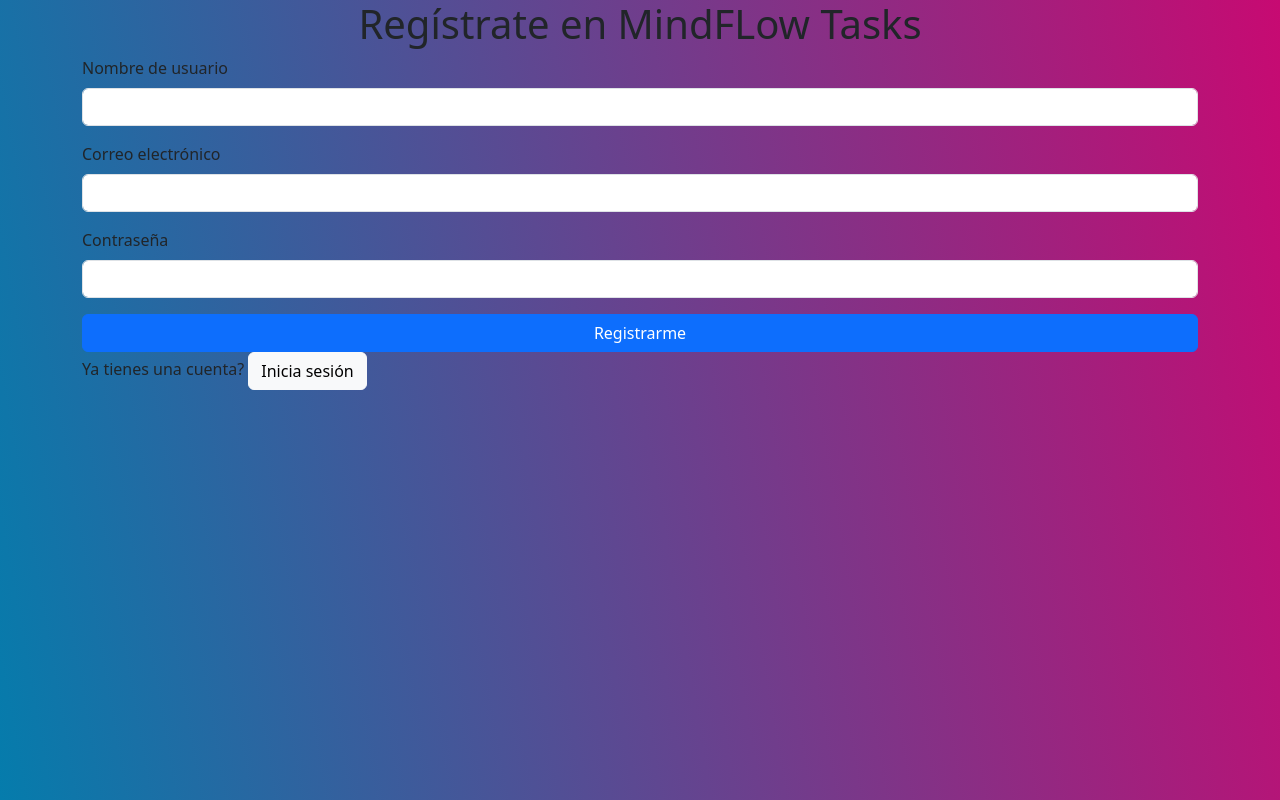
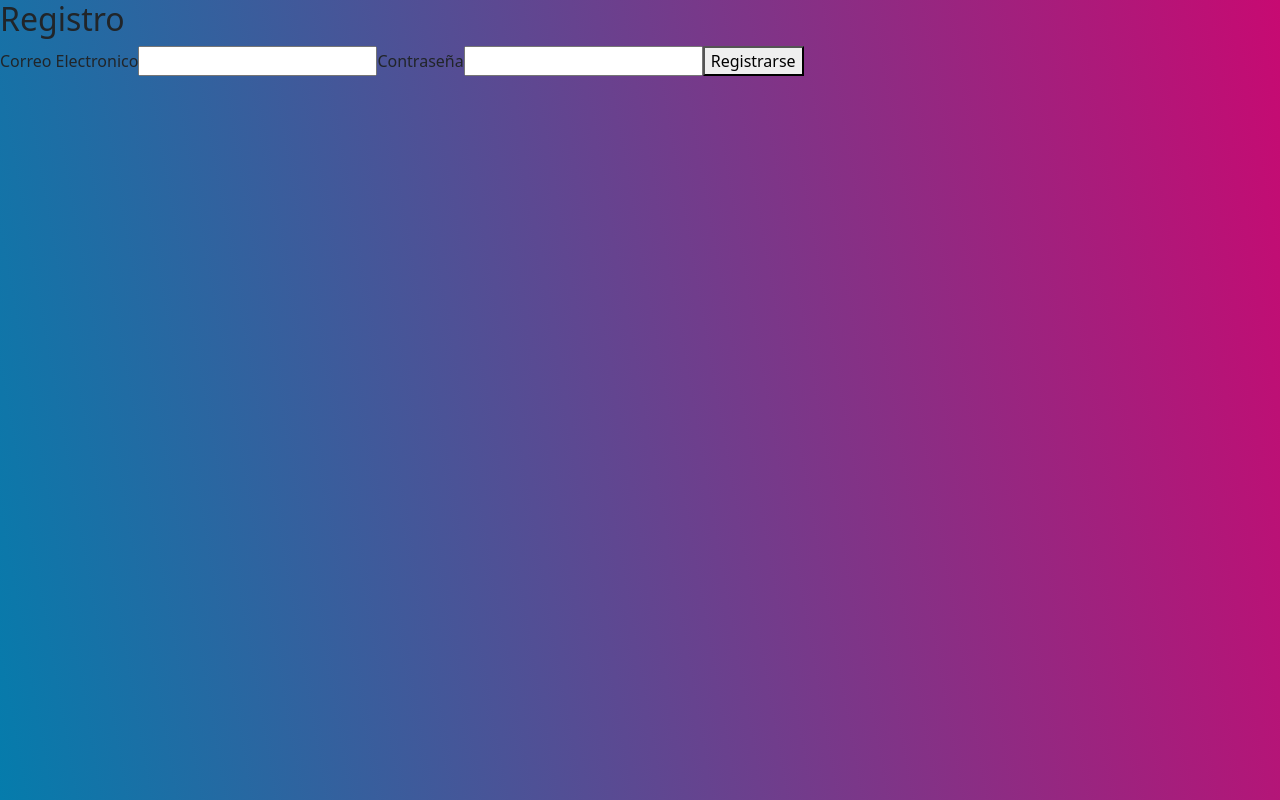
Before and after one commit to pinillajuanes/CRUD-Firebase-ReactJS, a React (Create React App) app: page /register in a window 1280 px wide. Built offline with nearby package versions, Linux system fonts and the light colour scheme.

Commit message:
Agrega componentes de login y registro

```diff
--- a/package.json
+++ b/package.json
@@ -7,7 +7,7 @@
     "@testing-library/react": "^13.4.0",
     "@testing-library/user-event": "^13.5.0",
     "bootstrap": "^5.3.2",
-    "firebase": "^10.6.0",
+    "firebase": "^10.7.0",
     "react": "^18.2.0",
     "react-dom": "^18.2.0",
     "react-router-dom": "^6.19.0",
--- a/src/App.js
+++ b/src/App.js
@@ -6,16 +6,26 @@
 import Register from './components/Register';
 import Login from './components/Login';
 
-import { BrowserRouter, Route, Routes} from 'react-router-dom';
+import { BrowserRouter, Route, Routes } from 'react-router-dom';
 
 function App() {
+  const handleRegistration = (user) => {
+    console.log("User registered:", user);
+    // Add any additional logic you want to perform after registration
+  }
+
+  const handleLogin = (user) => {
+    console.log("User logged in:", user);
+    // Add any additional logic you want to perform after login
+  }
+
   return (
     <div className="App">
       <BrowserRouter>
         <Routes>
           <Route path="/" element={<Home />} />
-          <Route path="/register" element={<Register />} />
-          <Route path="/login" element={<Login />} />
+          <Route path="/register" element={<Register onRegistration={handleRegistration} />} />
+          <Route path="/login" element={<Login onLogin={handleLogin} />} />
           <Route path="/showall" element={<Show />} />
           <Route path="/create" element={<Create />} />
           <Route path="/edit/:id" element={<Edit />} />
--- a/src/components/Login.js
+++ b/src/components/Login.js
@@ -1,70 +1,13 @@
-// Importa las funciones necesarias de Firebase
-import React, { useState } from 'react';
-import { useNavigate, Link } from 'react-router-dom';
-import { signInWithEmailAndPassword } from 'firebase/auth';
-import { auth } from '../firebaseConfig/firebase';
+import React from "react";
+import LoginForm from "./LoginForm";
 
 const Login = () => {
-  const [email, setEmail] = useState('');
-  const [password, setPassword] = useState('');
-  const navigate = useNavigate();
-
-  const handleLogin = async (e) => {
-    e.preventDefault();
-
-    try {
-      // Intenta iniciar sesión con el correo electrónico y la contraseña proporcionados
-      await signInWithEmailAndPassword(auth, email, password);
-
-      console.log('Inicio de sesión exitoso');
-      navigate('/showall'); // Redirige a la página después del inicio de sesión
-    } catch (error) {
-      console.error('Error al iniciar sesión', error.message);
-    }
-  };
-
   return (
-    <div className='container'>
-      <div className='row'>
-        <div className='col'>
-          <h1 className='text-center'>Iniciar Sesión en MindFLow Tasks</h1>
-
-          <form onSubmit={handleLogin}>
-            <div className='mb-3'>
-              <label className='form-label'>Correo electrónico</label>
-              <input
-                type='text'
-                className='form-control'
-                value={email}
-                onChange={(e) => setEmail(e.target.value)}
-              />
-            </div>
-
-            <div className='mb-3'>
-              <label className='form-label'>Contraseña</label>
-              <input
-                type='password'
-                className='form-control'
-                value={password}
-                onChange={(e) => setPassword(e.target.value)}
-              />
-            </div>
-
-            <div className='d-grid gap-2'>
-              <button type='submit' className='btn btn-primary'>
-                Iniciar Sesión
-              </button>
-            </div>
-          </form>
-
-          ¿No tienes una cuenta?{' '}
-          <Link to={`/register`} className='btn btn-light'>
-            Regístrate
-          </Link>
-        </div>
-      </div>
+    <div>
+      <h2>Iniciar Sesión</h2>
+      <LoginForm />
     </div>
   );
-};
+}
 
 export default Login;
--- /dev/null
+++ b/src/components/LoginForm.js
@@ -0,0 +1,42 @@
+import React, { useState } from "react";
+import { auth } from '../firebaseConfig/firebase';
+import { signInWithEmailAndPassword } from 'firebase/auth';
+
+const LoginForm = ({ onLogin }) => {
+  const [email, setEmail] = useState('');
+  const [password, setPassword] = useState('');
+  const [error, setError] = useState(null);
+  const [currentUser, setCurrentUser] = useState(null);
+
+  const loginUser = async () => {
+    try {
+      const userCredential = await signInWithEmailAndPassword(auth, email, password);
+      setError(null);
+      setCurrentUser(userCredential.user); // Callback to parent component
+    } catch (error) {
+      setError(error.message);
+    }
+  }
+
+  return (
+    <div>
+      <label htmlFor="email">Correo Electronico</label>
+      <input type="email" id="email" onChange={(ev) => setEmail(ev.target.value)} />
+      <label htmlFor="password">Contraseña</label>
+      <input type="password" id="password" onChange={(ev) => setPassword(ev.target.value)} />
+      <button onClick={loginUser}>Iniciar sesión</button>
+      {currentUser && (
+        <div>
+          <p>Usuario autenticado: {currentUser.email}</p>
+        </div>
+      )}
+      {error && (
+        <div>
+          <p>Error: {error}</p>
+        </div>
+      )}
+    </div>
+  );
+};
+
+export default LoginForm;
--- a/src/components/Navbar.js
+++ b/src/components/Navbar.js
@@ -14,7 +14,7 @@
             <li>¿Qué es?</li>
             <li>Recursos</li>
             <li></li>
-            <Link to={`/register`} className='btn btn-light'>Iniciar Sesión</Link>
+            <Link to={`/login`} className='btn btn-light'>Iniciar Sesión</Link>
         </ul>
 
       </nav>
--- a/src/components/Register.js
+++ b/src/components/Register.js
@@ -1,69 +1,13 @@
-import React, {useState} from 'react'
-import { useNavigate, Link} from 'react-router-dom'
-import { collection, addDoc } from 'firebase/firestore'
-import { db } from '../firebaseConfig/firebase'
+import React from "react";
+import RegistrationForm from "./RegistrationForm";
 
 const Register = () => {
-  const [nombre, setNombre] = useState('')
-  const [email, setEmail] = useState('')
-  const [contrasena, setContrasena] = useState('')
-  const navigate = useNavigate()
-  const usuariosCollecion = collection(db, "usuarios")
-  const addUser = async (e) => {
-    e.preventDefault()
-    await addDoc(usuariosCollecion, {
-      username: nombre, email: email, password: contrasena})
-    navigate('/showall')
-  }
   return (
-    <div className='container'>
-      <div className='row'>
-        <div className='col'>
-          <h1 className='text-center'>Regístrate en MindFLow Tasks</h1>
-
-          <form onSubmit={addUser}>
-
-            <div className='mb-3'>
-              <label className='form-label'>Nombre de usuario</label>
-              <input
-                type='text'
-                className='form-control'
-                value={nombre}
-                onChange={(e) => setNombre(e.target.value)}
-              />
-            </div>
-
-            <div className='mb-3'>
-              <label className='form-label'>Correo electrónico</label>
-              <input
-                type='text'
-                className='form-control'
-                value={email}
-                onChange={(e) => setEmail(e.target.value)}
-              />
-            </div>
-
-            <div className='mb-3'>
-              <label className='form-label'>Contraseña</label>
-              <input
-                type='text'
-                className='form-control'
-                value={contrasena}
-                onChange={(e) => setContrasena(e.target.value)}
-              />
-            </div>
-
-            <div className='d-grid gap-2'>
-              <button type='submit' className='btn btn-primary'>
-                Registrarme
-              </button>
-            </div>
-          </form>
-          Ya tienes una cuenta? <Link to={`/login`} className='btn btn-light'>Inicia sesión</Link>
-        </div>
-      </div>
+    <div>
+      <h2>Registro</h2>
+      <RegistrationForm />
     </div>
-  )
+  );
 }
 
-export default Register
+export default Register;
--- /dev/null
+++ b/src/components/RegistrationForm.js
@@ -0,0 +1,42 @@
+import React, { useState } from "react";
+import { auth } from '../firebaseConfig/firebase';
+import { createUserWithEmailAndPassword } from 'firebase/auth';
+
+const RegistrationForm = ({ onRegistration }) => {
+  const [email, setEmail] = useState('');
+  const [password, setPassword] = useState('');
+  const [error, setError] = useState(null);
+  const [currentUser, setCurrentUser] = useState(null);
+
+  const registerUser = async () => {
+    try {
+      const userCredential = await createUserWithEmailAndPassword(auth, email, password);
+      setError(null);
+      setCurrentUser(userCredential.user); // Callback to parent component
+    } catch (error) {
+      setError(error.message);
+    }
+  }
+
+  return (
+    <div>
+      <label htmlFor="email">Correo Electronico</label>
+      <input type="email" id="email" onChange={(ev) => setEmail(ev.target.value)} />
+      <label htmlFor="password">Contraseña</label>
+      <input type="password" id="password" onChange={(ev) => setPassword(ev.target.value)} />
+      <button onClick={registerUser}>Registrarse</button>
+      {currentUser && (
+        <div>
+          <p>Usuario autenticado: {currentUser.email}</p>
+        </div>
+      )}
+      {error && (
+        <div>
+          <p>Error: {error}</p>
+        </div>
+      )}
+    </div>
+  );
+};
+
+export default RegistrationForm;
```
Also changed, not shown: 1 other file (tests, documents, lock files or other folders).
